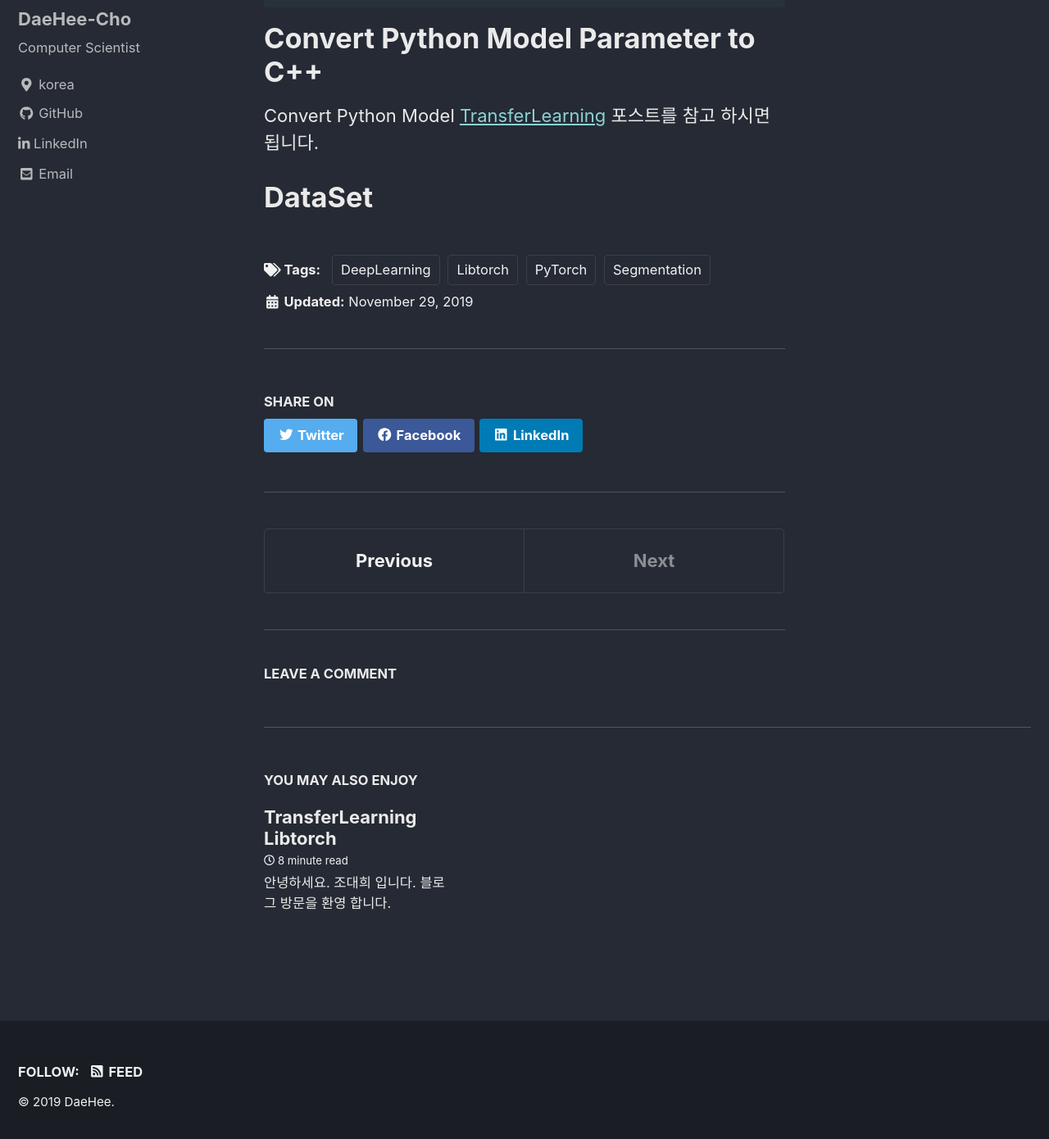
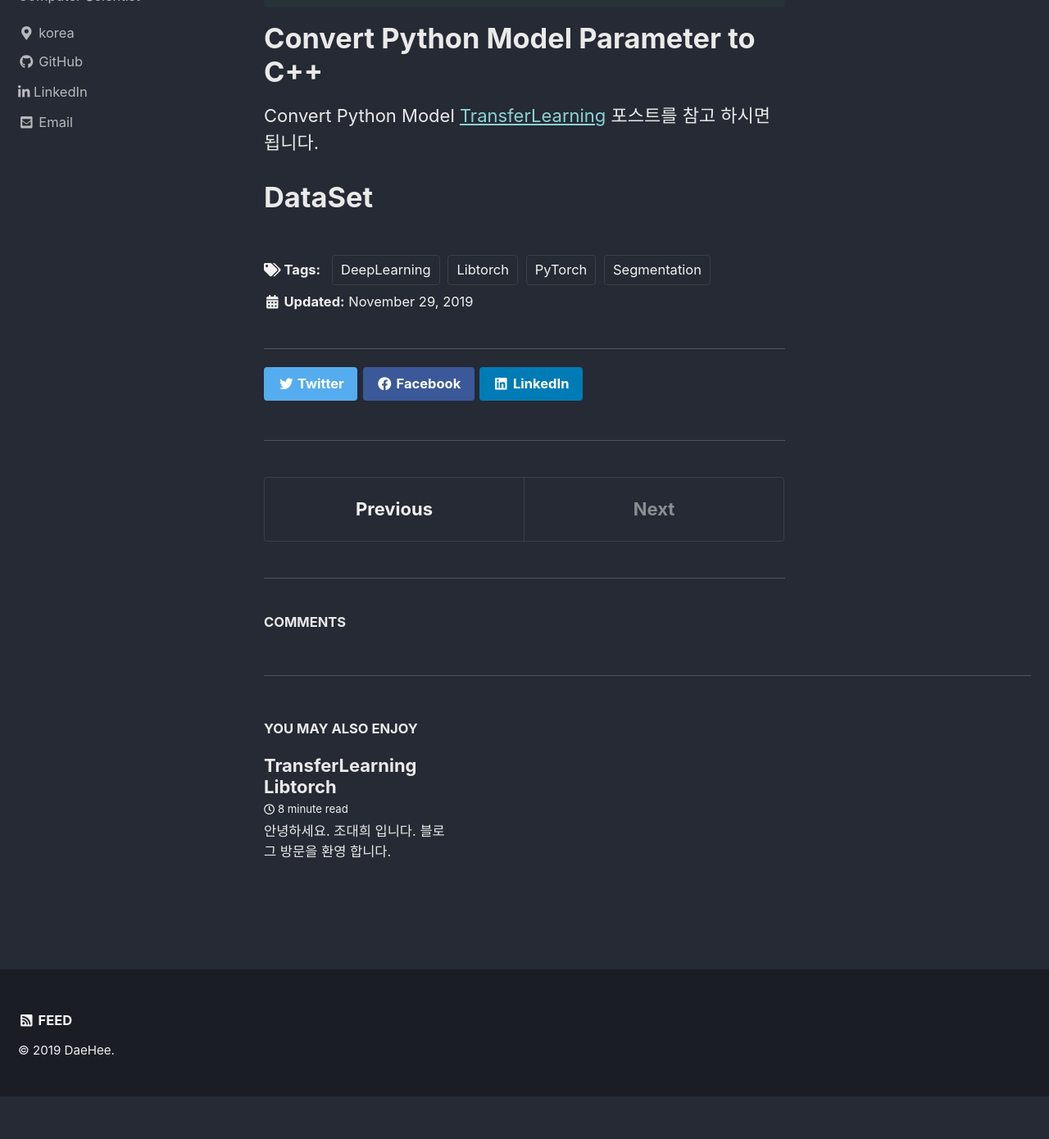
Before and after one commit to Navifra-Kerry/kerry-cho.github.io, a Jekyll site: the page built from _posts/2019-11-29-Image Segmentation Libtorch.md, in a window 1280 px wide and 1400 px high, scrolled down 8619 px. Shown: the top 1390 px of the window at 82% size. Built offline with Jekyll 4.4.1, drawn with Linux system fonts in a browser that asks for light colours; cached includes are drawn as plain includes; nearby versions of some CDN libraries; formulas are drawn with MathJax 3; comment, search, counter and statistics services are not loaded; after the commit the page ends 9957 px from its top, so only the background shows below that; part of the change alters nothing that is shown.

```diff
--- a/_config.yml
+++ b/_config.yml
@@ -15,7 +15,7 @@
 minimal_mistakes_skin    : "dark" # "air", "aqua", "contrast", "dark", "dirt", "neon", "mint", "plum", "sunrise"
 
 # Site Settings
-locale                   : "en-US"
+locale                   : "en-US,ko_KR"
 title                    : "Computer Vision Technology Blog"
 title_separator          : "-"
 name                     : "DaeHee"
```
